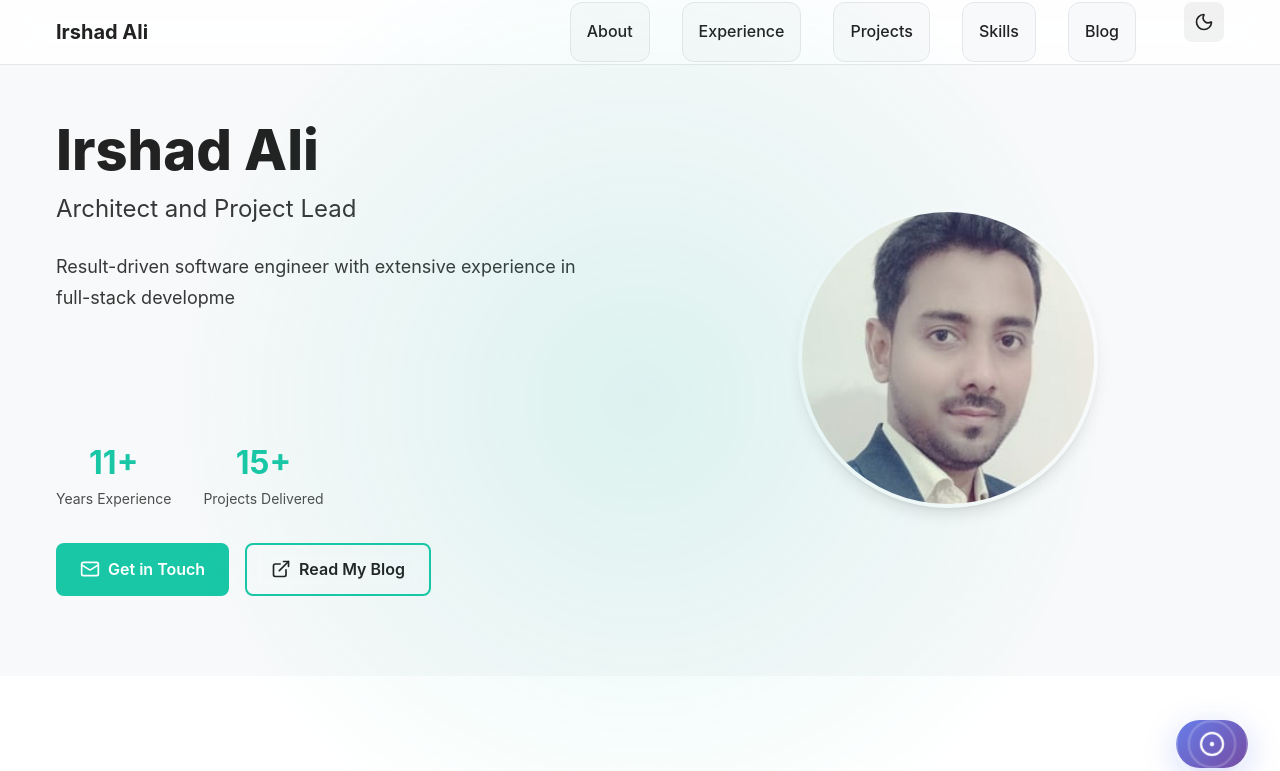
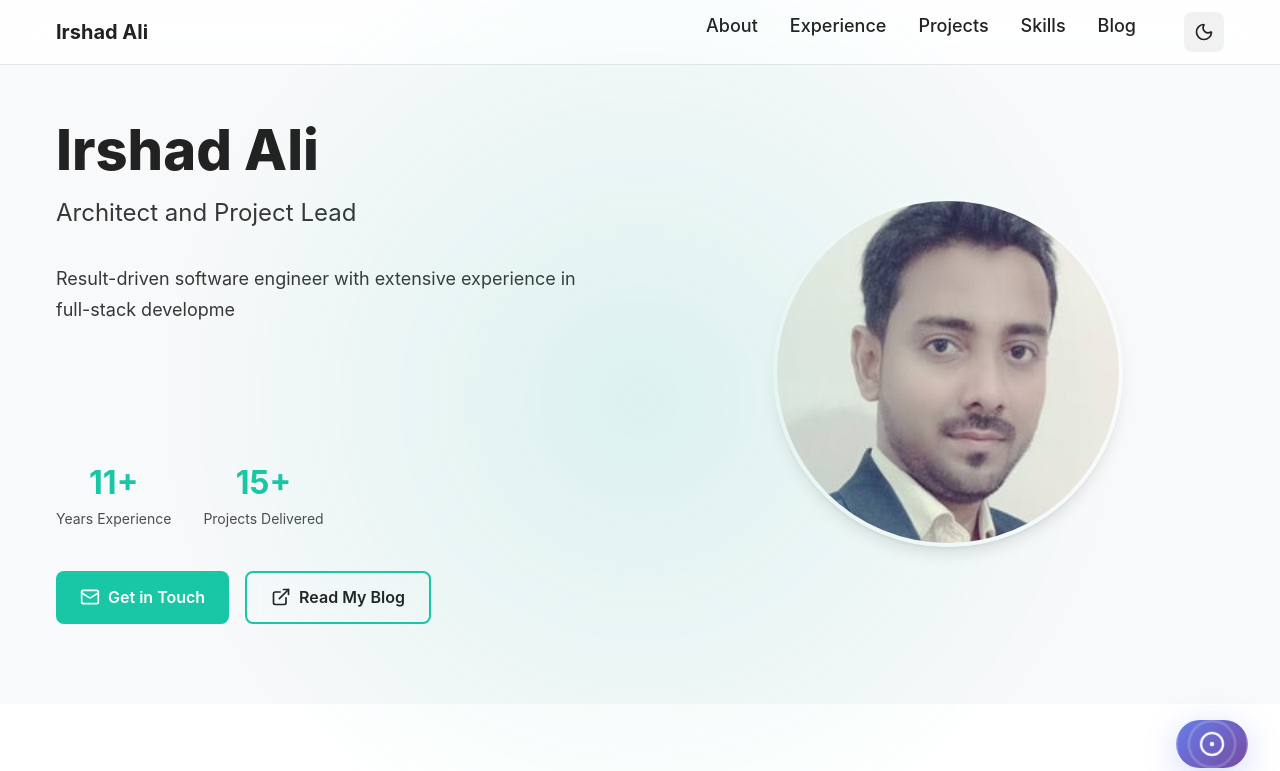
Before and after one commit to irsali/profile-blog, a SvelteKit app: page / in a window 1280 px wide. Shown: the top 771 px of the page. Built offline with nearby package versions, Linux system fonts and the light colour scheme.

Commit message:
Refactor header navigation styles for improved layout and responsiveness

```diff
--- a/src/routes/+page.svelte
+++ b/src/routes/+page.svelte
@@ -827,7 +827,25 @@
 		color: var(--color-primary);
 	}
 
-	.nav-link::after {
+	/* Header specific nav-links - override mobile menu styles */
+	.header__nav .nav-link {
+		display: inline;
+		padding: 0;
+		background: none;
+		border: none;
+		border-radius: 0;
+		overflow: visible;
+		transform: none;
+		box-shadow: none;
+		position: relative;
+		font-size: 18px;
+	}
+
+	.header__nav .nav-link::before {
+		display: none;
+	}
+
+	.header__nav .nav-link::after {
 		content: '';
 		position: absolute;
 		bottom: -2px;
@@ -838,7 +856,15 @@
 		transition: width 0.3s ease;
 	}
 
-	.nav-link:hover::after {
+	.header__nav .nav-link:hover {
+		background: none;
+		transform: none;
+		box-shadow: none;
+		border-color: transparent;
+		color: var(--color-primary);
+	}
+
+	.header__nav .nav-link:hover::after {
 		width: 100%;
 	}
 
@@ -1362,10 +1388,10 @@
 	}
 
 	.hero__title {
-		margin: 0 0 1.5rem 0;
+		margin: 0 0 2rem 0;
 		display: flex;
 		flex-direction: column;
-		gap: 0.5rem;
+		gap: 0.75rem;
 	}
 
 	.hero__name {
@@ -1383,7 +1409,7 @@
 
 	.hero__description {
 		font-size: 1.125rem;
-		margin: 0 0 2rem 0;
+		margin: 0 0 2.5rem 0;
 		opacity: 0.9;
 		line-height: 1.7;
 		position: relative;
@@ -1393,7 +1419,7 @@
 	.hero__stats {
 		display: flex;
 		gap: 2rem;
-		margin-bottom: 2rem;
+		margin-bottom: 2.5rem;
 	}
 
 	.stat {
@@ -1426,8 +1452,8 @@
 	}
 
 	.hero__image {
-		width: 300px;
-		height: 300px;
+		width: 350px;
+		height: 350px;
 		border-radius: 50%;
 		overflow: hidden;
 		border: 4px solid var(--color-hero-border);
```
